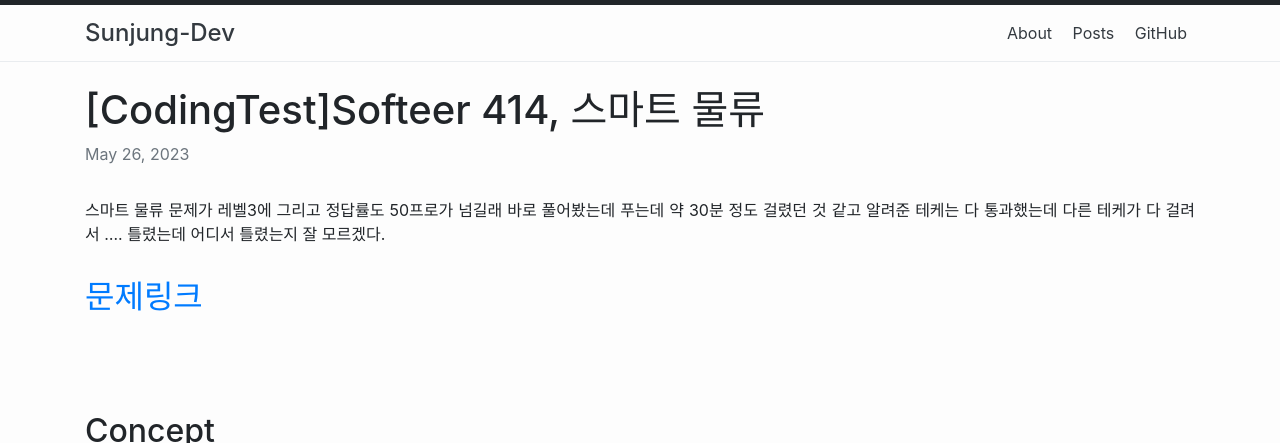
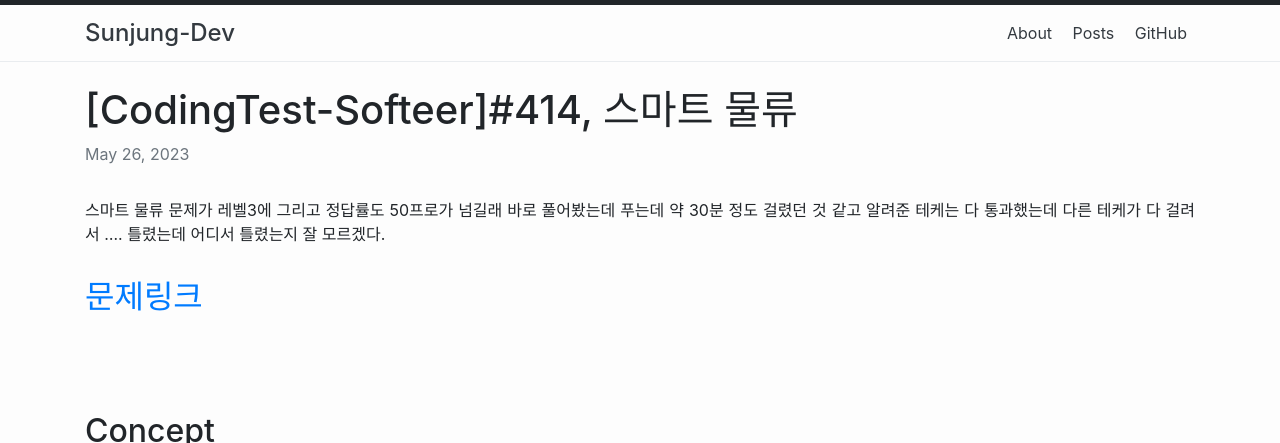
Before and after one commit to Sunjung-Dev/sunjung-dev.github.io, a Jekyll site: the page built from _posts/2023-05-27-softeer414.md, in a window 1280 px wide and 900 px high, cut to the strip 0-443 px from the top of the window. Built offline with Jekyll 4.4.1, drawn with Linux system fonts in a browser that asks for light colours.

```diff
--- a/_posts/2023-05-27-softeer414.md
+++ b/_posts/2023-05-27-softeer414.md
@@ -1,6 +1,6 @@
 ---
 layout: post
-title:  "[CodingTest]Softeer 414, 스마트 물류"
+title:  "[CodingTest-Softeer]#414, 스마트 물류"
 date:   2023-05-27 00:00:00 +0900
 category: CodingTest
 ---
```
